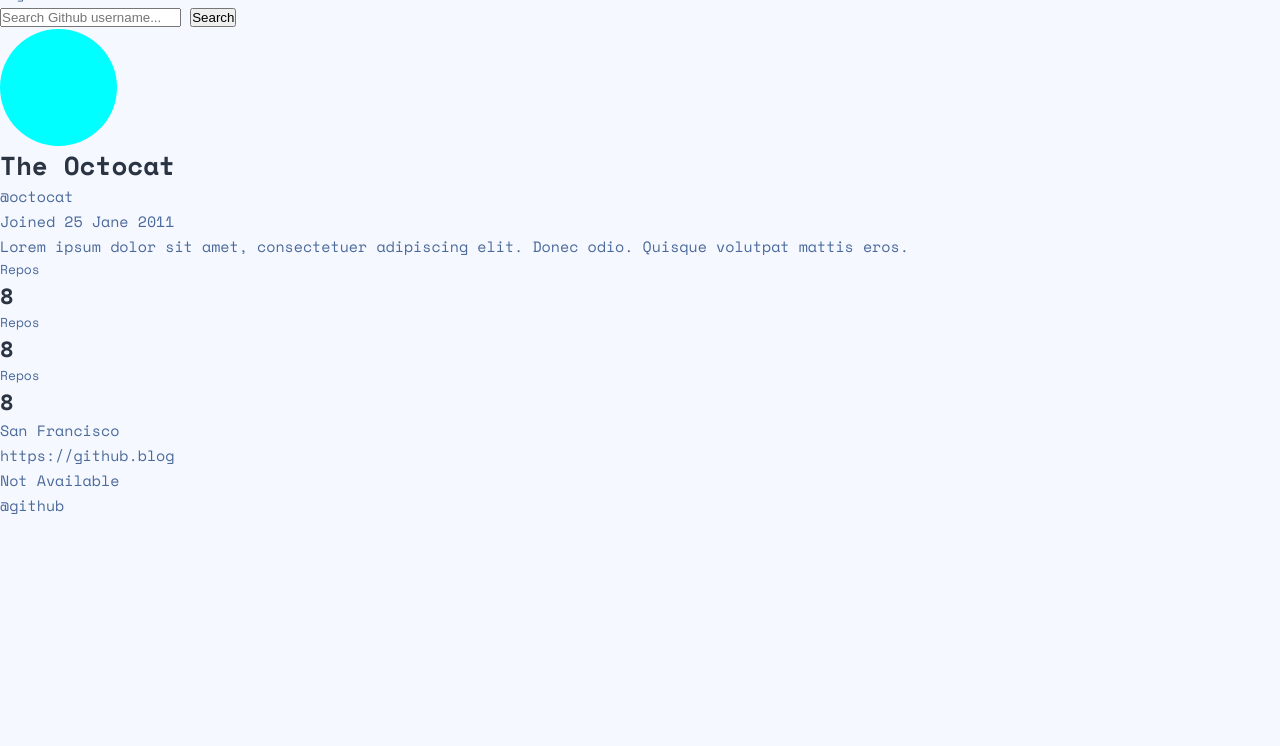
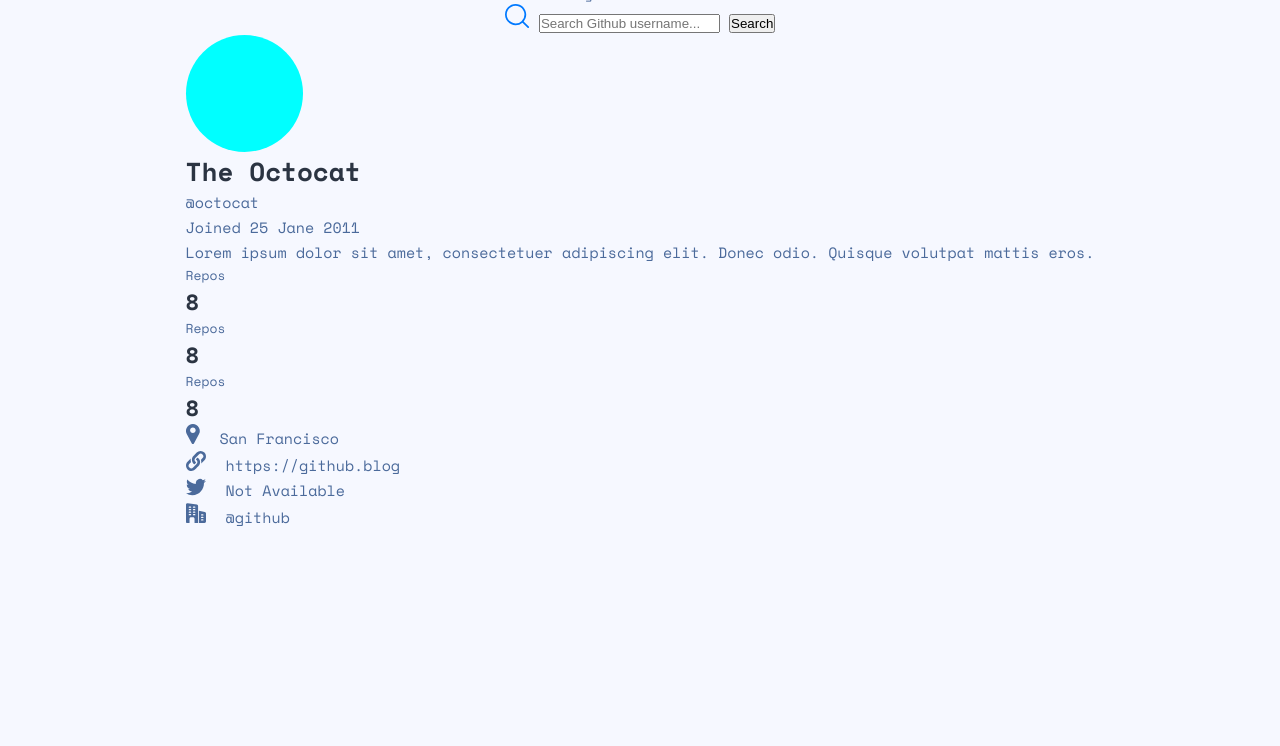
Before and after one commit to jmmarketing/github-user-search-app, a website built with Parcel: page index.html in a window 1280 px wide. Shown: the part 54-800 px from the top of the page. Built offline with nearby package versions, Linux system fonts and the light colour scheme.

Commit message:
Updated naming convention of SCSS component infobar --> nav. Started CSS structure fo components, laying out psuedo elements where important (icons)

```diff
--- a/sass/base/_base.scss
+++ b/sass/base/_base.scss
@@ -16,4 +16,7 @@
   overflow-x: hidden;
 
   background-color: $color-grey-light;
+  display: flex;
+  flex-direction: column;
+  align-items: center;
 }
--- /dev/null
+++ b/sass/components/_nav.scss
@@ -0,0 +1,7 @@
+.nav {
+  &__info-bar {
+  }
+
+  &__mode-text {
+  }
+}
--- a/sass/components/_resultCard.scss
+++ b/sass/components/_resultCard.scss
@@ -0,0 +1,63 @@
+.result-card {
+  &__left {
+  }
+  &__right {
+  }
+
+  // Does it make more sense to break Left/right up into own groupings instead of nested.
+
+  &__avatar {
+  }
+
+  &__dev-title {
+    &--name {
+    }
+
+    &--date {
+    }
+  }
+
+  &__dev-about {
+  }
+}
+
+.result-card__dev-stats {
+  &-group {
+  }
+  &--title {
+  }
+  &--number {
+  }
+}
+
+.result-card__dev-links {
+  &--left {
+  }
+  &--location {
+    &::before {
+      content: url(../assets/icon-location.svg);
+      margin-right: 20px;
+    }
+  }
+  &--site {
+    &::before {
+      content: url(../assets/icon-website.svg);
+      margin-right: 20px;
+    }
+  }
+
+  &--right {
+  }
+  &--twitter {
+    &::before {
+      content: url(../assets/icon-twitter.svg);
+      margin-right: 20px;
+    }
+  }
+  &--github {
+    &::before {
+      content: url(../assets/icon-company.svg);
+      margin-right: 20px;
+    }
+  }
+}
--- a/sass/components/_searchbar.scss
+++ b/sass/components/_searchbar.scss
@@ -0,0 +1,11 @@
+.search-bar {
+  &::before {
+    content: url(../assets/icon-search.svg);
+  }
+
+  &__input {
+  }
+
+  &__btn {
+  }
+}
--- a/sass/main.scss
+++ b/sass/main.scss
@@ -11,7 +11,7 @@
 
 //Components
 
-@import "components/infobar";
+@import "components/nav";
 @import "components/resultCard";
 @import "components/searchbar";
 
```
Also changed, not shown: dist/icon-company.84aecab0.svg (added), dist/icon-location.44b81a36.svg (added), dist/icon-search.020bebc5.svg (added), dist/icon-twitter.56f66b6d.svg (added), dist/icon-website.d6a79a90.svg (added), sass/components/_infobar.scss (deleted), sass/main.css, 3 other files.
